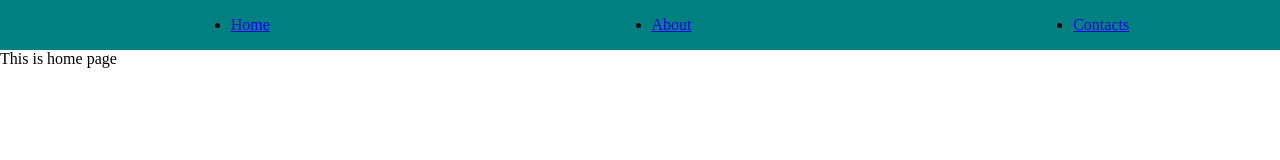
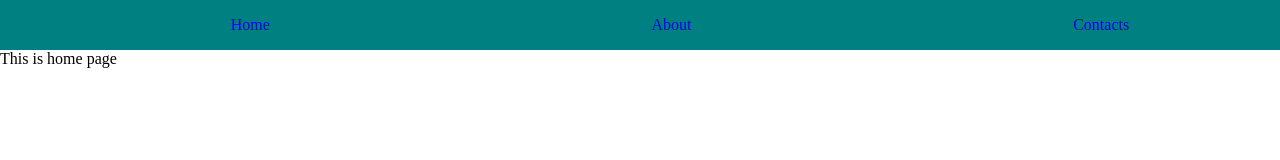
Before and after one commit to Erjankydyrov/router-example, a React (Create React App) app: page / in a window 1280 px wide. Shown: the top 160 px of the page. Built offline with nearby package versions, Linux system fonts and the light colour scheme.

Commit message:
added style

```diff
--- a/src/App.css
+++ b/src/App.css
@@ -10,3 +10,13 @@ html, body {
   min-height: 50px;
   background-color: teal;
 }
+.App ul li {
+  list-style-type: none;
+}
+.App ul li a {
+  text-decoration: none;
+}
+
+.activeLink {
+  color: red;
+}
```
